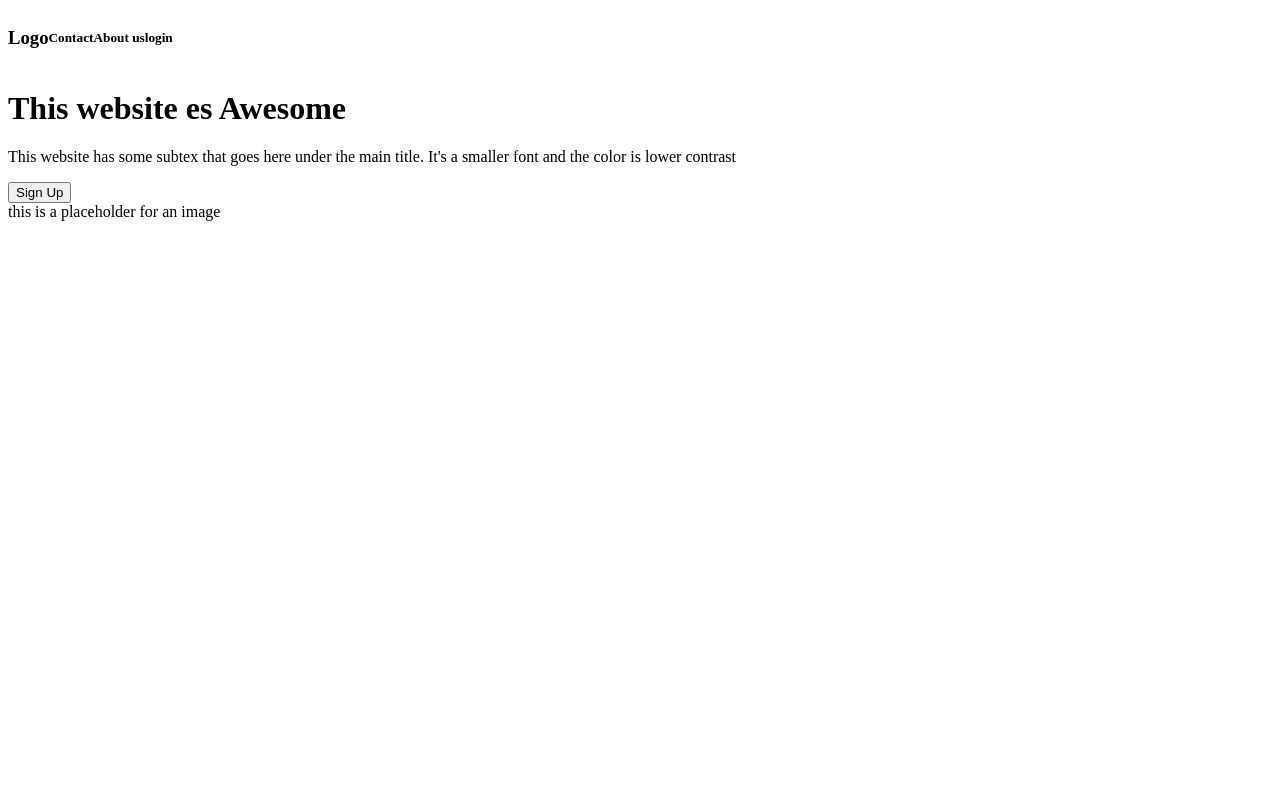
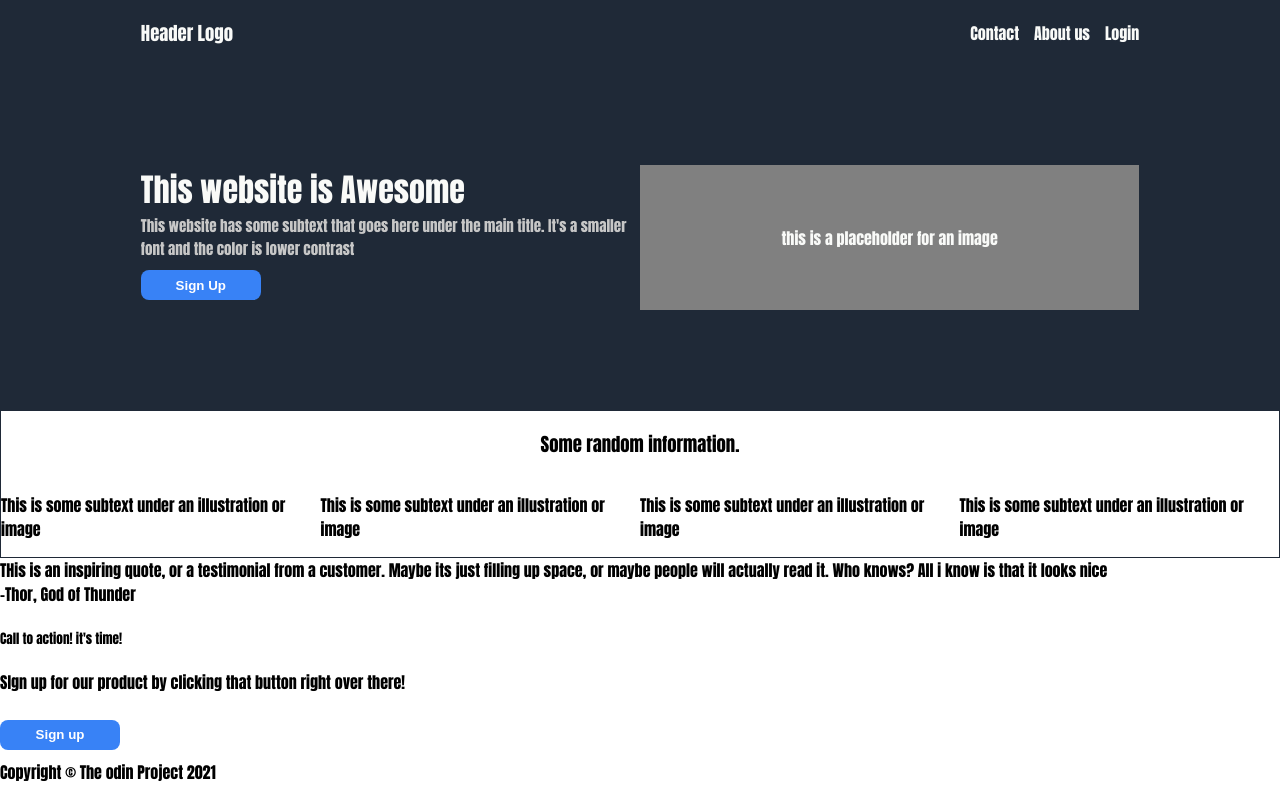
Before and after one commit to Dracopi/Flex-Project, a plain HTML site: page index.html in a window 1280 px wide. Drawn offline with Linux system fonts and the light colour scheme.

Commit message:
First section completed. At the end, I must check for unnecessary lines.

```diff
--- a/index.html
+++ b/index.html
@@ -10,21 +10,47 @@
     <body>
         <div class="header">
             <div class="top">
-               <h3> Logo</h3>
-               <h5> Contact</h5>
-               <h5> About us</h5>
-               <h5> login</h5>
+               <h3 id="this">Header Logo</h3>
+               <a class="right" href="#"> Contact</a>
+               <a href="#"> About us</a>
+               <a href="#"> Login</a>
             </div>
             <div class="container">
                 <div class="middle-text">
-                    <h1>This website es Awesome</h1>
-                    <p>This website has some subtex that goes here under the main title. It's a smaller font and the color is lower contrast</p>
+                    <h1 id="awesome">This website is Awesome</h1>
+                    <p id="subtext">This website has some subtext that goes here under the main title. It's a smaller font and the color is lower contrast</p>
                     <button> Sign Up</button>
                 </div>
                  <div class="placeholder">
-                      this is a placeholder for an image
+                     <p class="text-place"> this is a placeholder for an image </p>
                 </div>
             </div>
         </div>
+
+        <div class="middle-top">
+            <h3>Some random information.</h3>
+
+            <div class="imagesub">
+                <p>This is some subtext under an illustration or image</p>
+                <p>This is some subtext under an illustration or image</p>
+                <p>This is some subtext under an illustration or image</p>
+                <p>This is some subtext under an illustration or image</p>
+            </div>
+        </div>
+
+        <div class="middle-down">
+            <div id="big-quote"> THis is an inspiring quote, or a testimonial from a customer. Maybe its just filling up space, or maybe people will actually read it. Who knows? All i know is that it looks nice</div>
+            <div id="small-quote"> -Thor, God of Thunder </div>
+        </div>
+
+        <div class="down">
+            <div class="container">
+                <h5>Call to action! it's time!</h5>
+                <p> SIgn up for our product by clicking that button right over there!</p>
+                <button>Sign up</button>
+            </div>
+
+            <div class="footer"> Copyright © The odin Project 2021</div>
+        </div>
     </body>
 </html>
--- a/styles.css
+++ b/styles.css
@@ -1,8 +1,91 @@
+body {
+  /*  background-color: black; */
+    margin: 0;
+    font-family: Impact, Haettenschweiler, 'Arial Narrow Bold', sans-serif;
+}
+/* INICIO DE PRIMERA SECCIÓN*/
 .header {
     display: flex;
+    background-color: #1F2937;
+    color: #f9faf8;
     flex-direction: column;
+    padding: 0 11%
 }
 
-.header .top {
+.header .top { /*Tengo que alinearlos en centro o hacer un margin de ambos lados, hacer que el logo tenga un tamaño mayor y los otros un menor constraste y tamaño*/
+    display: flex;
+  /*  border: solid red 1px; */
+    gap: 15px;
+
+}
+.top #this {
+  /* border: solid brown 1px */
+}
+
+a {
+    align-self: center;
+    color: #f9faf8;
+    text-decoration: none;
+}
+
+.top .right {
+   /* border: solid salmon 1px; */
+    margin-left: auto;
+}
+
+.header .container { /* Se tiene que dividir el espacio entre .middle-text y .placeholder, además de crear un cuadro de gran tamaño para .placeholder*/
+    display: flex;
+   /* border: solid rgb(152, 118, 190) 1px; */
+    margin: 10% 0;
+}
+
+.container .middle-text{
+  /*   border: solid white 1px; */ }
+
+#awesome {
+  /*  border: solid orange 1px; */
+    margin: 0;
+}
+#subtext {
+  /*  border: solid orange 1px; */
+    color: #c7c7c7;
+    margin: 0;
+    font-size: 15px;
+}
+.placeholder {
+   /* border: solid rgb(215, 221, 156) 1px; */
+    background-color: #808080;
+    width: 50%;
+    flex: 2 0 auto;
+    align-self: stretch;
+    display: flex;
+    justify-content: center;
+}
+
+.text-place {
+    align-self: center;
+}
+button { /*Fondo azul, letras blancas y borde ligeramente redondo*/
+    background-color: #3882f6;
+    color: white;
+    width: 120px;
+    height: 30px;
+    border-radius: 8px;
+    border-style: none;
+    margin: 10px 0;
+    font-weight: 600;
+}
+
+/* FIN DE PRIMERA SECCIÓN*/
+/* INICIO DE SEGUNDA SECCIÓN*/
+
+.middle-top {
+    border: #1F2937 solid 1px;
+    display: flex;
+    flex-direction: column;
+    align-items: center;
+}
+
+.imagesub {
     display: flex;
 }
```
